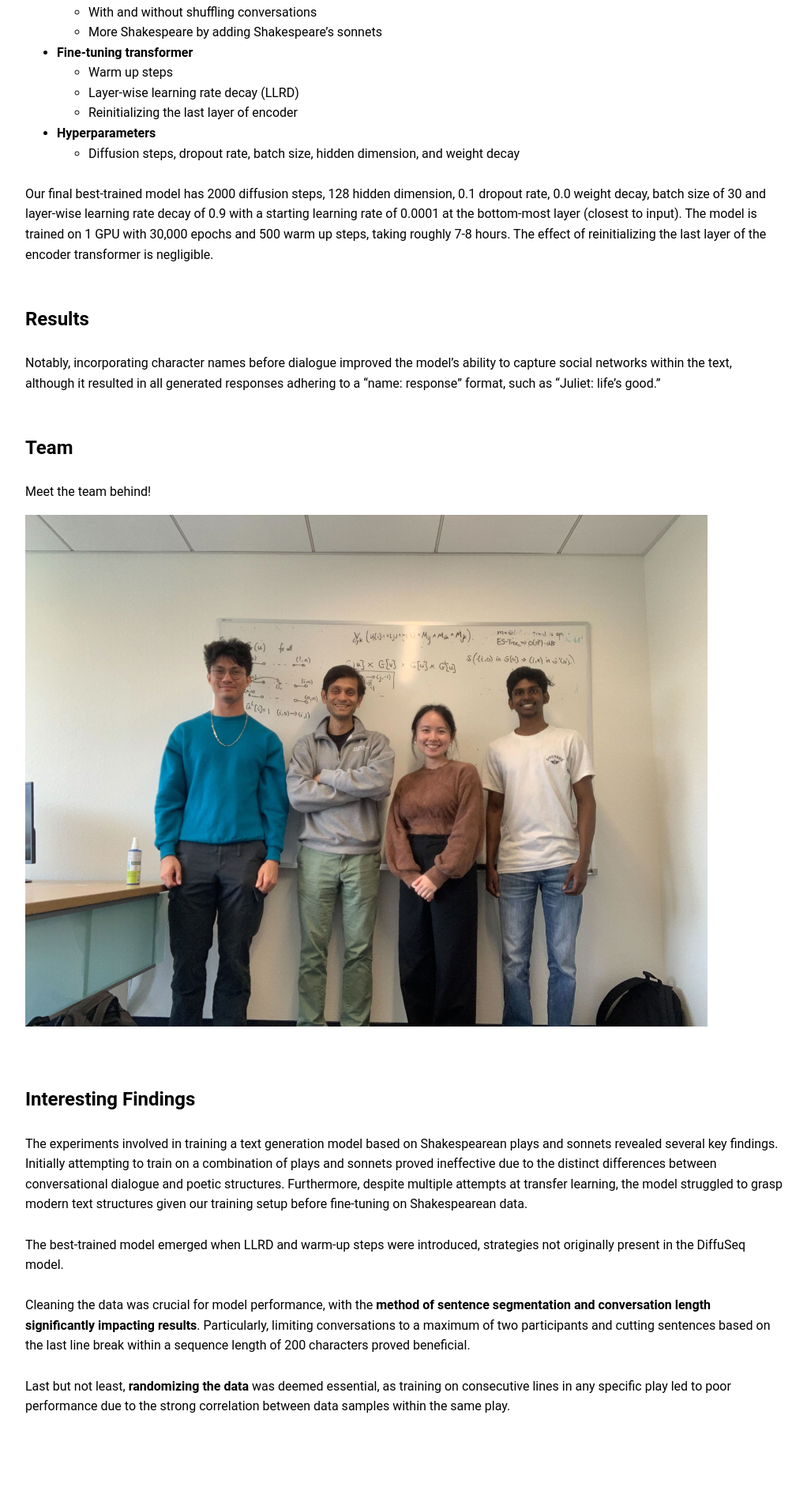
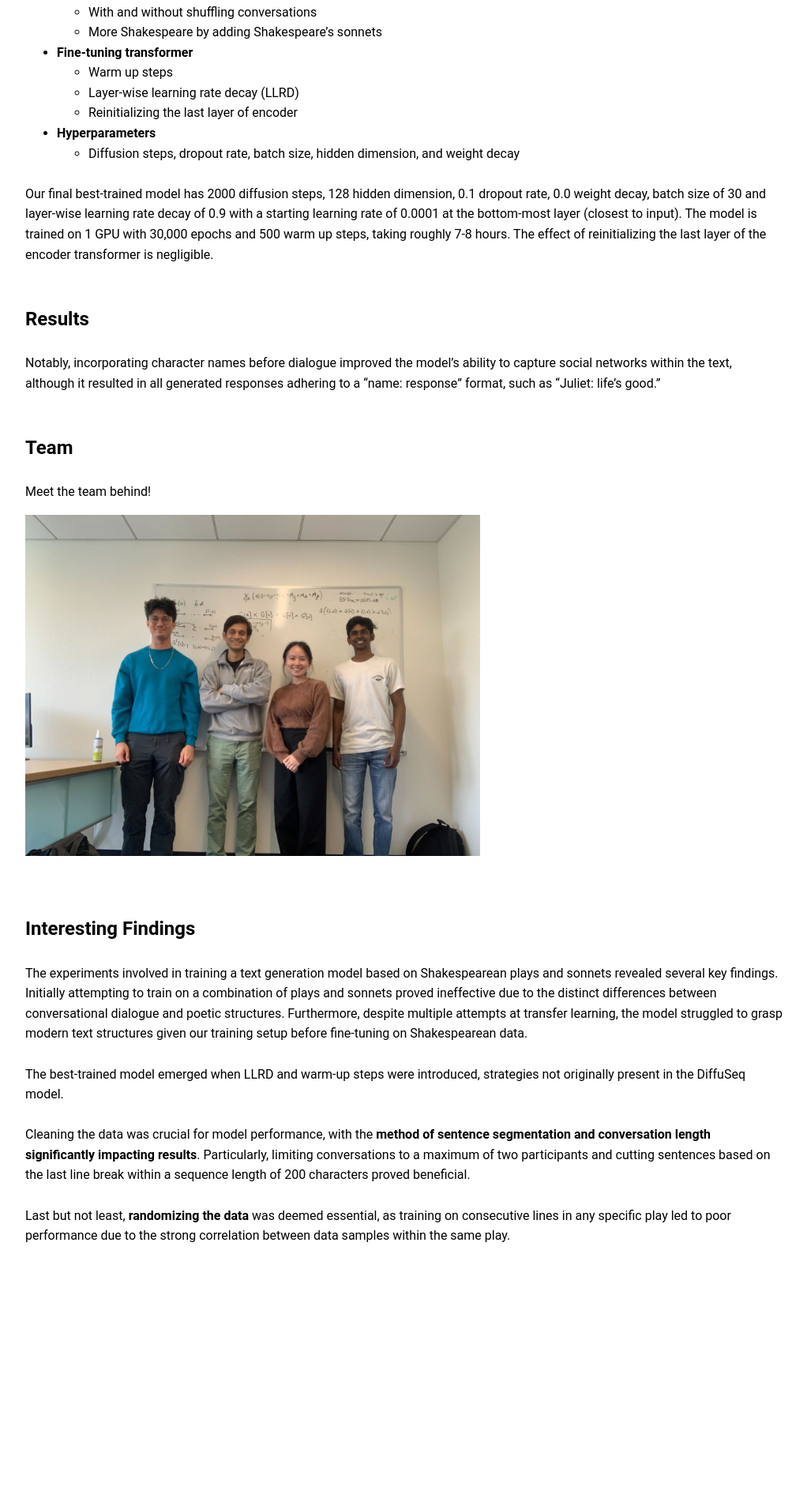
Before and after one commit to xianyingkong/diffusion-text-generation, a Jekyll site: the page built from docs/index.md, in a window 1280 px wide. Shown: the part 2644-4555 px from the top of the page at 79% size, without its empty margins (128-1150 px from the left). Built offline with Jekyll 4.4.1, drawn with Linux system fonts in a browser that asks for light colours; after the commit the page ends 4339 px from its top, so only the background shows below that.

Commit message:
Update index.md

```diff
--- a/docs/index.md
+++ b/docs/index.md
@@ -93,7 +93,7 @@ Notably, incorporating character names before dialogue improved the model's abil
 
 Meet the team behind!
 
-![Team Photo](/assets/team.jpg){: .center-image #medium-img }
+![Team Photo](/assets/team.jpg){: .center-image #small-img }
 
 <br>
 
```
